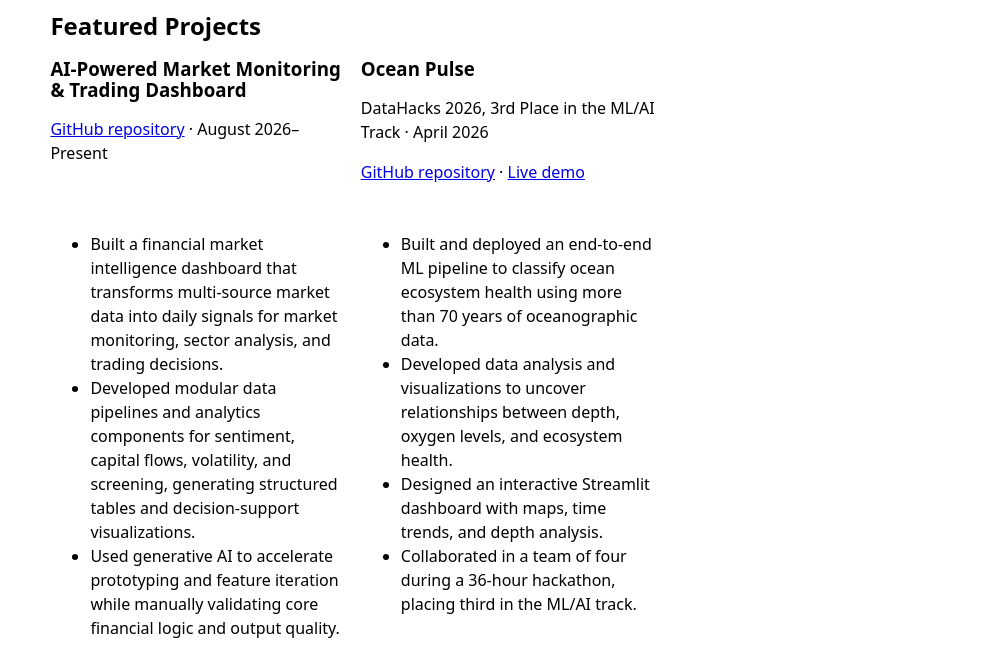
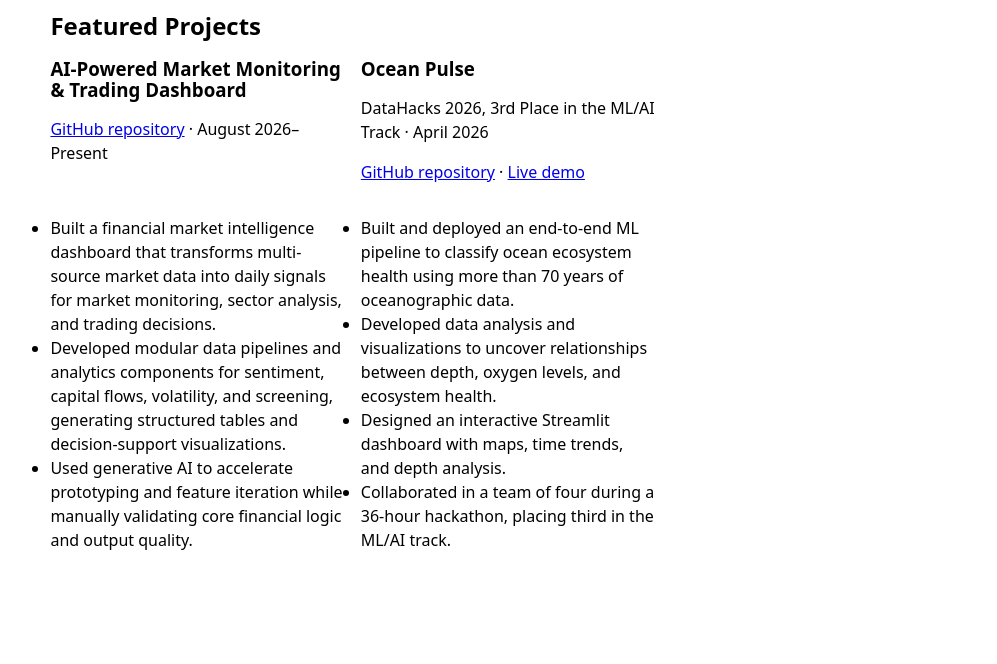
Before and after one commit to cookieyang888/portfolio, a plain HTML site: page projects/index.html in a window 1280 px wide. Shown: the part 192-856 px from the top of the page, without its empty margins (132-1129 px from the left). After the commit the page ends 800 px from the top, so only its background shows below. Drawn offline with Linux system fonts and the light colour scheme.

Commit message:
Align project list text with headings

```diff
--- a/style.css
+++ b/style.css
@@ -90,6 +90,11 @@ h6 {
     margin: 0;
 }
 
+.projects ul {
+    margin: 0;
+    padding-left: 0;
+}
+
 .profile-photo {
     width: 100%;
     max-width: 320px;
```
